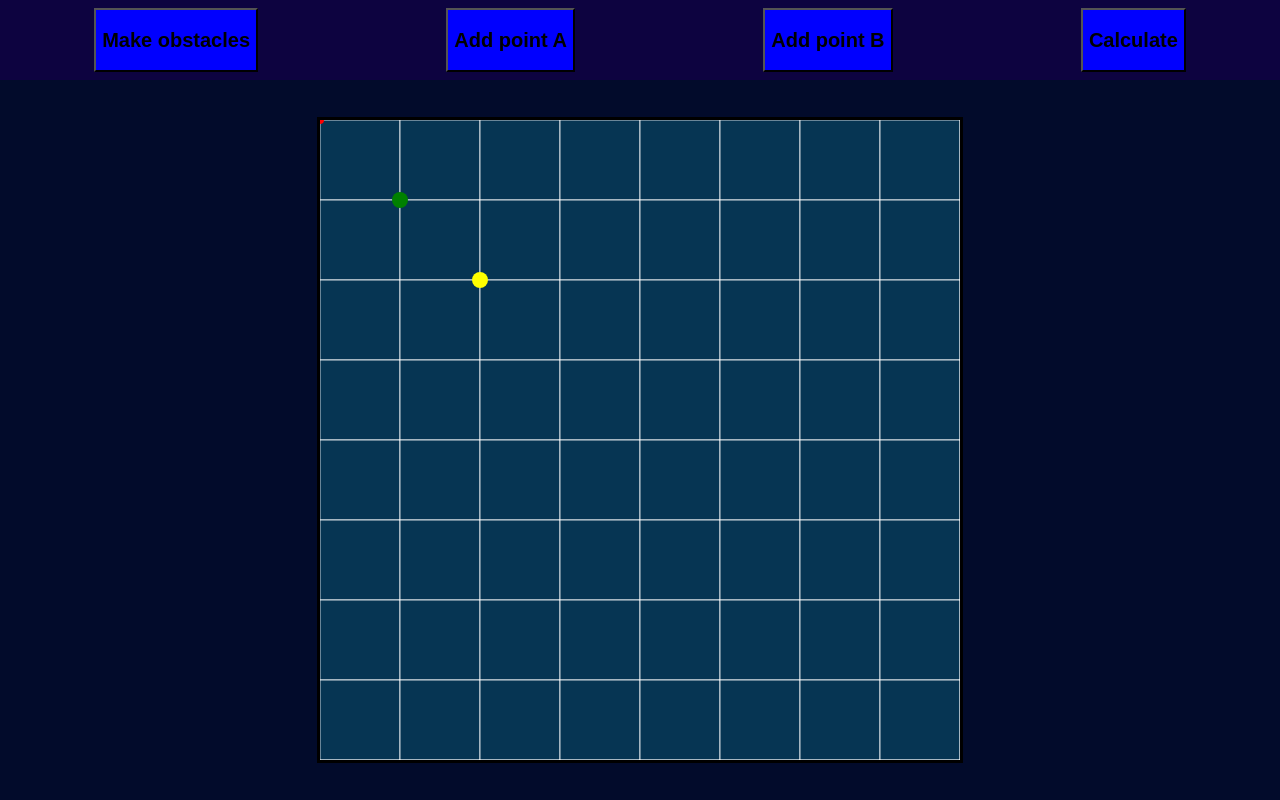
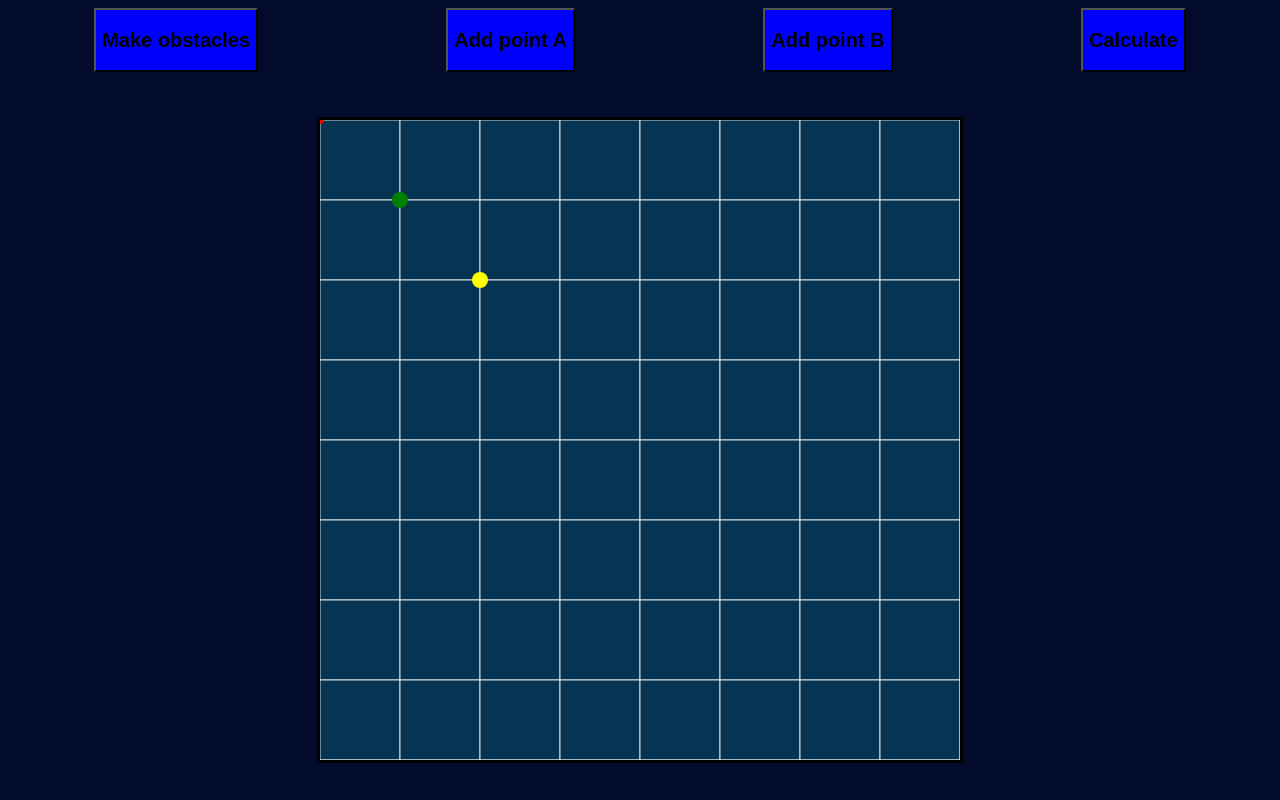
Before and after one commit to Luksu05/path-editor, a React (Create React App) app: page / in a window 1280 px wide. Built offline with nearby package versions, Linux system fonts and the light colour scheme.

Commit message:
Change header color to background color

```diff
--- a/src/styles.css
+++ b/src/styles.css
@@ -17,7 +17,7 @@
 }
 
 header {
-  background-color: #0d0340;
+  background-color: #020b2b;
   height: 10vh;
   display: flex;
   align-items: center;
```
